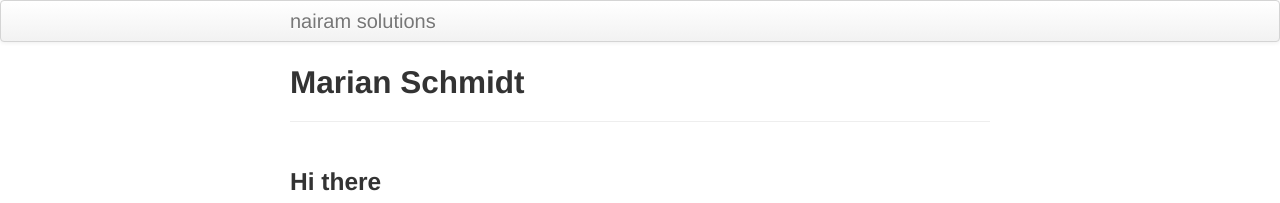
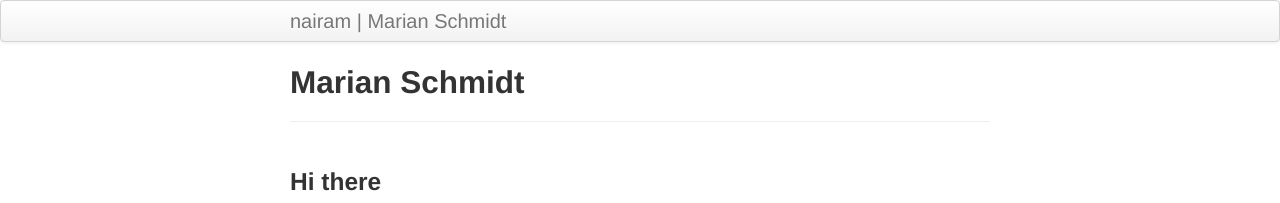
Before and after one commit to masc04/simple_site2, a Jekyll site: the page built from index.md, in a window 1280 px wide. Shown: the top 203 px of the page. Built offline with Jekyll 4.4.1, drawn with Linux system fonts in a browser that asks for light colours.

Commit message:
config changes

```diff
--- a/_config.yml
+++ b/_config.yml
@@ -8,7 +8,7 @@
 # Themes are encouraged to use these universal variables
 # so be sure to set them if your theme uses them.
 #
-title : nairam solutions
+title : nairam | Marian Schmidt
 author :
   name : Marian Schmidt
   email : info@nairam.de
--- a/_includes/themes/twitter/default.html
+++ b/_includes/themes/twitter/default.html
@@ -20,10 +20,10 @@
     <link href="{{ ASSET_PATH }}/css/kbroman.css" rel="stylesheet" type="text/css" media="all">
 
     <!-- Le fav and touch icons -->
-    <link rel="apple-touch-icon" sizes="180x180" href="{{ BASE_PATH }}/assets/favicons/apple-touch-icon.png">
-    <link rel="icon" type="image/png" sizes="32x32" href="{{ BASE_PATH }}/assets/favicons/favicon-32x32.png">
-    <link rel="icon" type="image/png" sizes="16x16" href="{{ BASE_PATH }}/assets/favicons/favicon-16x16.png">
-    <link rel="manifest" href="{{ BASE_PATH }}/site.webmanifest">
+    <link rel="apple-touch-icon" sizes="180x180" href="/assets/favicons/apple-touch-icon.png">
+    <link rel="icon" type="image/png" sizes="32x32" href="/assets/favicons/favicon-32x32.png">
+    <link rel="icon" type="image/png" sizes="16x16" href="/assets/favicons/favicon-16x16.png">
+    <link rel="manifest" href="/site.webmanifest">
 
     <!-- atom & rss feed -->
     <link href="{{ BASE_PATH }}{{ site.JB.atom_path }}" type="application/atom+xml" rel="alternate" title="Sitewide ATOM Feed">
```
Also changed, not shown: site.webmanifest.
